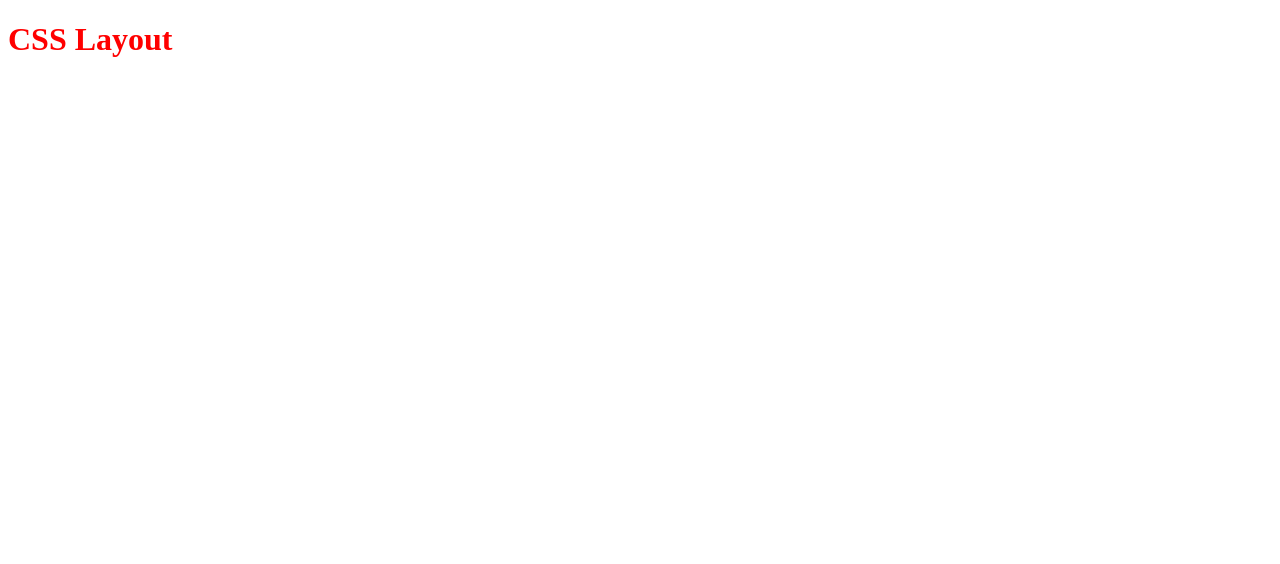
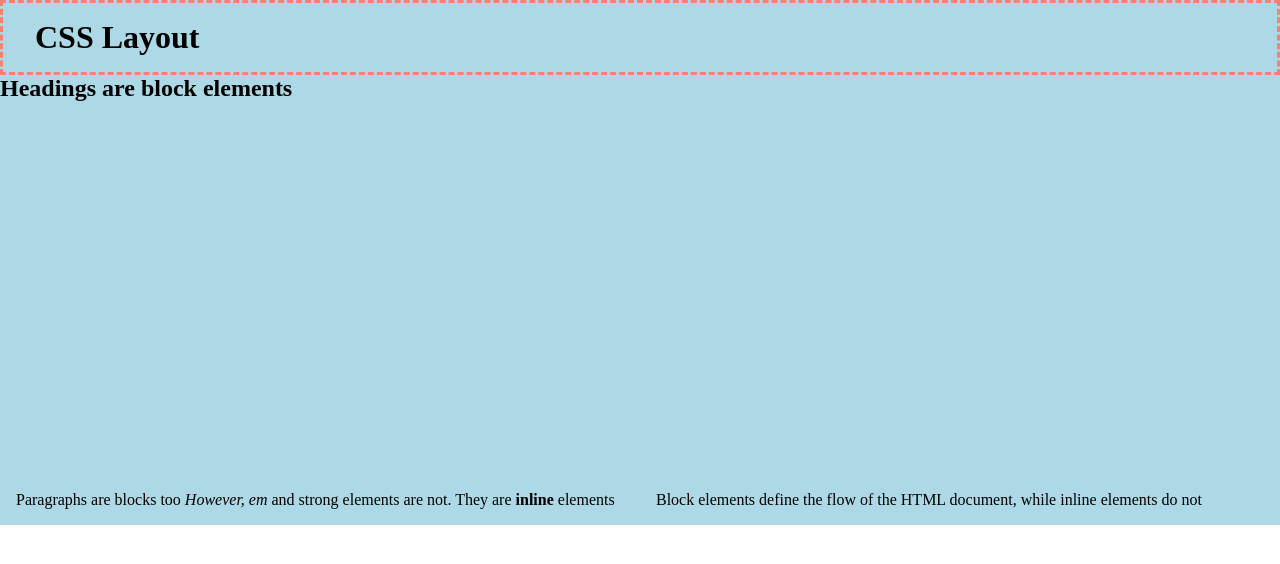
Before and after one commit to cherylynntskeen/oct24-t1w1-csslayout, a plain HTML site: page index.html in a window 1280 px wide. Drawn offline with Linux system fonts and the light colour scheme.

Commit message:
add box layer

```diff
--- a/index.html
+++ b/index.html
@@ -8,5 +8,10 @@
 </head>
 <body>
     <h1>CSS Layout</h1>
+    <h2>Headings are block elements</h2>
+
+    <p>
+        Paragraphs are blocks too <em>However, em </em>and strong elements are not. They are <strong>inline </strong>elements
+    </p><p>Block elements define the flow of the HTML document, while inline elements do not</p>
 </body>
 </html>
--- /dev/null
+++ b/positioning.css
@@ -0,0 +1,5 @@
+* {
+    box-sizing: border-box;
+    margin: 0;
+    padding: 0;
+}
--- a/style.css
+++ b/style.css
@@ -1,3 +1,26 @@
+/*CSS Reset*/
+* {
+    box-sizing: border-box;
+    margin: 0;
+    padding: 0;
+}
+
+h1, h2, p {
+    background-color: lightblue;
+}
+
 h1 {
-    color: red;
+    padding: 1rem 2rem;
+    border: 3px dashed salmon;
 }
+
+h2 {
+    height: 50vh;
+}
+
+p {
+    display: inline-block;
+    width: 50%;
+    margin: 0;
+    padding: 1rem;
+}
```
Also changed, not shown: positioning.html (added, +15 -0 lines).
